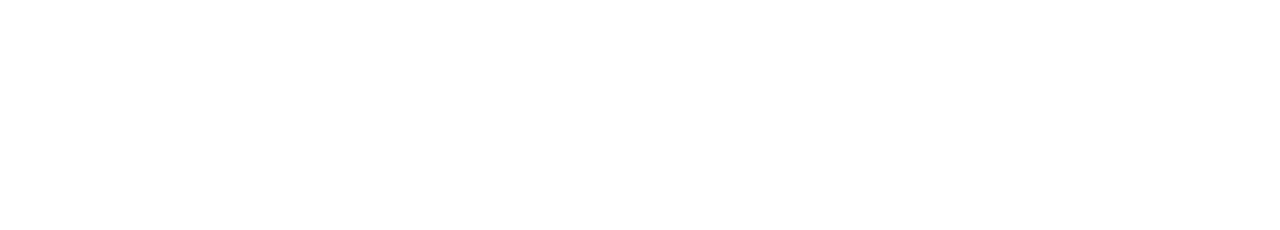
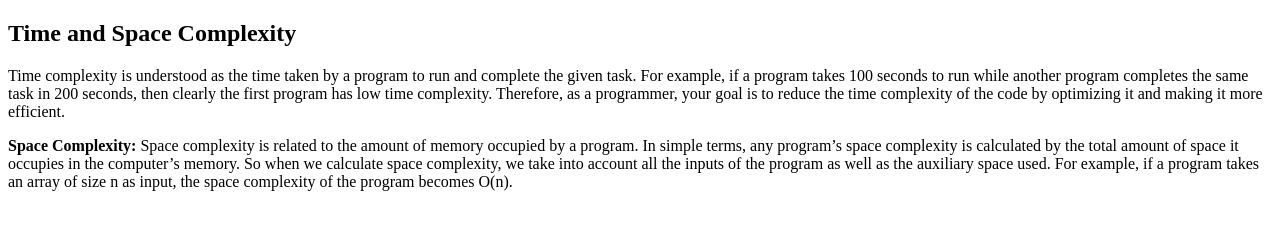
Before and after one commit to acciojob/time-and-space-complexity-olili27, a website: page main.html in a window 1280 px wide. Drawn offline with Linux system fonts and the light colour scheme.

Commit message:
created a submission

```diff
--- a/main.html
+++ b/main.html
@@ -8,6 +8,18 @@
 
 <body>
 	<!-- the entire body must be written by student -->
+	<h2>Time and Space Complexity</h2>
+	<p>Time complexity is understood as the time taken by a program to run and complete the
+		given task. For example, if a program takes 100 seconds to run while another program
+		completes the same task in 200 seconds, then clearly the first program has low time
+		complexity. Therefore, as a programmer, your goal is to reduce the time complexity of
+		the code by optimizing it and making it more efficient.</p>
+	<p><b>Space Complexity: </b>Space complexity is related to the amount of memory occupied by a
+		program. In simple terms, any program’s space complexity is calculated by the total
+		amount of space it occupies in the computer’s memory. So when we calculate space
+		complexity, we take into account all the inputs of the program as well as the
+		auxiliary space used. For example, if a program takes an array of size n as input,
+		the space complexity of the program becomes O(n).</p>
     <script type="text/javascript" src="./script.js">
 </script>
 
```
